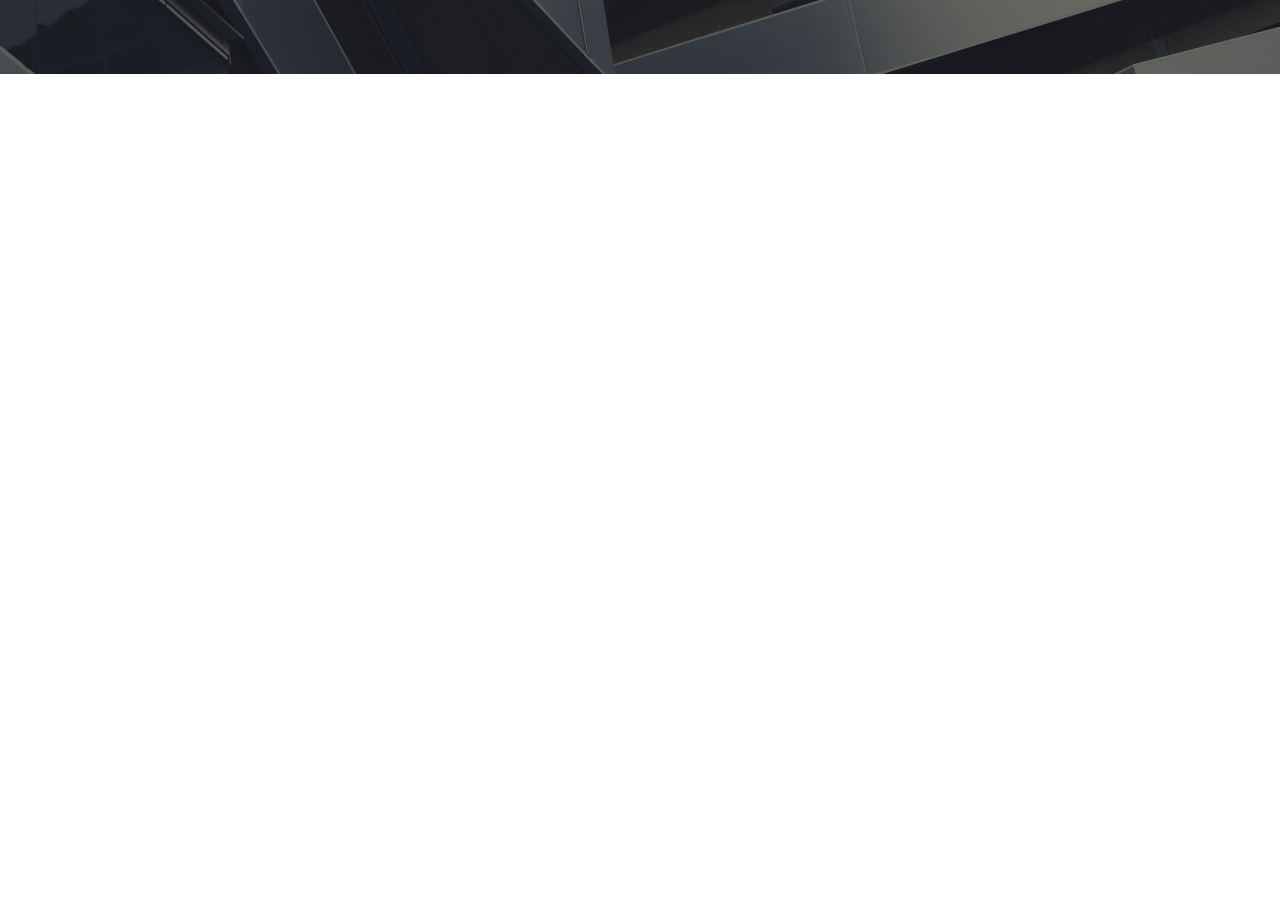
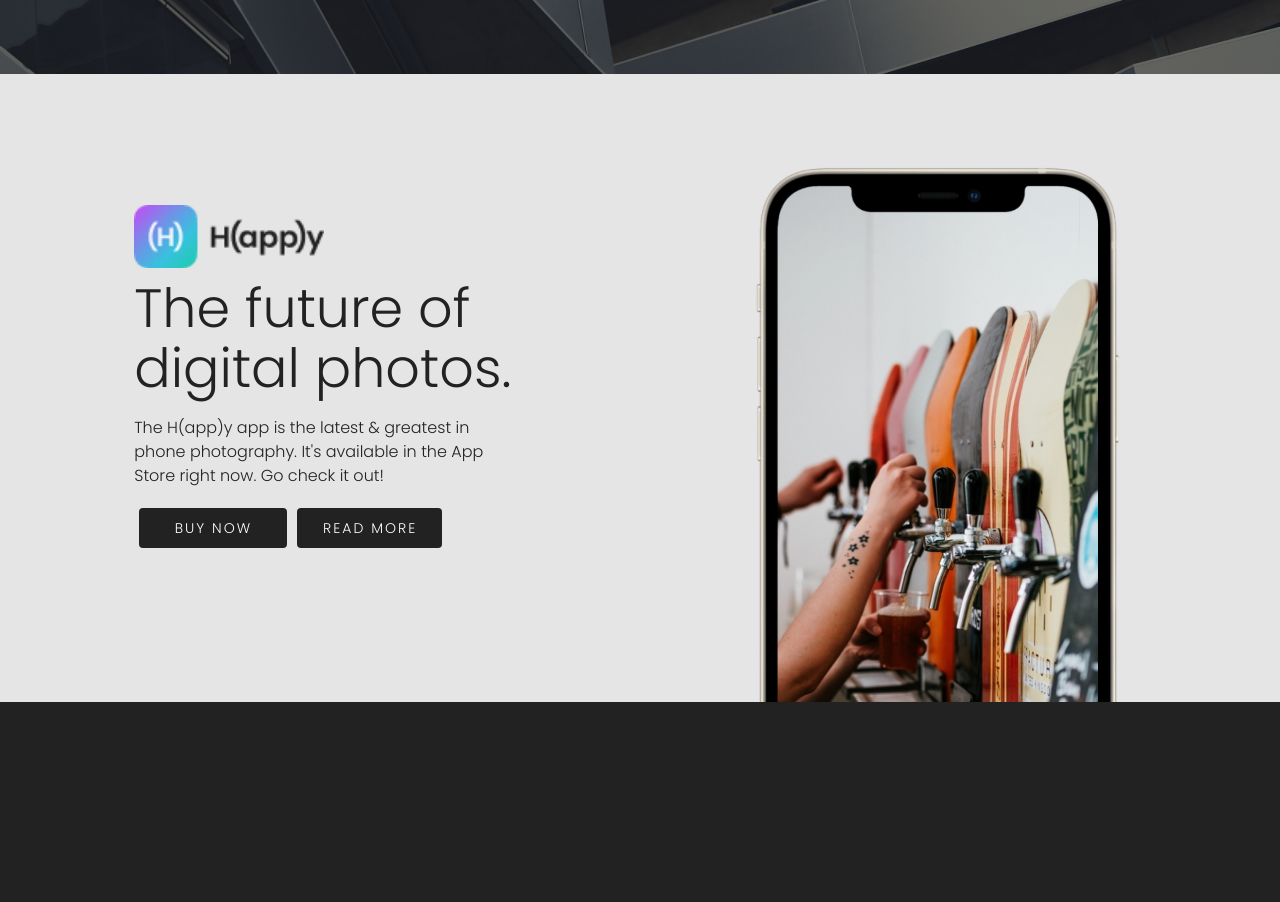
Before and after one commit to KamilyaMukhammedova/module-1.3-happy, a website built with webpack: page src/index.html in a window 1280 px wide. Shown: the part 452-1354 px from the top of the page. Before the commit the page ends 800 px from the top, so only its background shows below. Built offline with nearby package versions, Linux system fonts and the light colour scheme.

Commit message:
Future-block (adaptive styles)

```diff
--- a/src/index.html
+++ b/src/index.html
@@ -77,7 +77,7 @@
     <div class="timer-block">
         <div class="container">
             <div class="timer-block__text-lg">
-                big sale on lifetime plan
+                Big sale on lifetime plan
             </div>
             <div class="timer-block__text-md">
                 there is very little left
@@ -110,6 +110,42 @@
             </div>
         </div>
     </div>
+
+    <div class="future-block">
+        <div class="container">
+            <div class="future-block__inner-flex">
+                <div class="future-block__box1">
+                    <div class="logo-block future-block__logo-block">
+                        <img src="img/logo.png" alt="Happy logo" class="logo-block__img future-block__logo">
+                    </div>
+                    <h1 class="future-block__title">
+                        The future of digital photos.
+                    </h1>
+                    <p class="future-block__text">
+                        The H(app)y app is the latest & greatest in phone photography.
+                        It's available in the App Store right now. Go check it out!
+                    </p>
+                    <div class="future-block__btn-block-flex">
+                        <div class="dark-btn-block future-block__dark-btn-block">
+                            <button class="dark-btn-block__btn future-block__btn-buy">Buy now</button>
+                        </div>
+                        <div class="dark-btn-block future-block__dark-btn-block">
+                            <button class="dark-btn-block__btn future-block__btn-read">Read more</button>
+                        </div>
+                    </div>
+                </div>
+                <div class="future-block__box2">
+                    <div class="future-block__img-wrapper">
+                        <img src="img/phone.png" alt="Phone" class="future-block__img">
+                    </div>
+                </div>
+            </div>
+        </div>
+    </div>
+
+    <div class="phones-block">
+
+    </div>
 </main>
 </body>
 </html>
--- a/src/index.scss
+++ b/src/index.scss
@@ -1,11 +1,13 @@
 @import "lib/normalize.css";
 @import "style/var";
+@import "style/mixins";
 @import "style/generals";
 @import "style/fonts";
-@import "style/mixins";
 @import "style/header-block";
 @import "style/nav-block";
 @import "style/overlay";
 @import "style/dark-btn-block";
 @import "style/btn-icon";
 @import "style/timer-block";
+@import "style/future-block";
+@import "style/phones-block";
--- a/src/style/_dark-btn-block.scss
+++ b/src/style/_dark-btn-block.scss
@@ -9,7 +9,7 @@
     background-color: $blackColor;
     display: inline-block;
     border: transparent;
-    border-radius: 3px;
+    border-radius: 4px;
 
     &:hover {
       background-color: $darkGrey;
@@ -23,5 +23,17 @@
     &:focus {
       outline-color: $lightBlue;
     }
+
+    @include large {
+      font-size: 13px;
+    }
+
+    @include large {
+      font-size: 11px;
+    }
+
+    @include small {
+      font-size: 9px;
+    }
   }
 }
--- /dev/null
+++ b/src/style/_future-block.scss
@@ -0,0 +1,143 @@
+.future-block {
+  background-color: $hoverGrey;
+  padding-top: 6%;
+  position: relative;
+
+  @include small {
+    text-align: center;
+  }
+
+  &__inner-flex {
+    display: flex;
+    justify-content: space-between;
+
+    @include small {
+      display: block !important;
+    }
+  }
+
+  &__title {
+    font-size: 54px;
+    line-height: 60px;
+    font-weight: 300 !important;
+    margin-top: 4px;
+    margin-bottom: 18px;
+
+    @include large {
+      font-size: 49px;
+      line-height: 57px;
+    }
+
+    @include medium {
+      font-size: 44px;
+      line-height: 53px;
+    }
+
+    @include small {
+      font-size: 40px;
+      line-height: 51px;
+    }
+  }
+
+  &__logo {
+    width: 49%;
+
+    @include small {
+      width: 38%;
+    }
+  }
+
+  &__text {
+    line-height: 24px;
+    margin-top: 4px;
+    margin-bottom: 20px;
+  }
+
+  &__box1 {
+    width: 50%;
+    padding: 4.5% 10% 0 7.5%;
+
+    @include large {
+      padding: 4.5% 5% 10% 5.3%;
+    }
+
+    @include small {
+      width: 100%;
+      padding: 4.5% 2% 10% 2%;
+    }
+  }
+
+  &__box2 {
+    width: 50%;
+    text-align: center;
+    padding-top: 10px;
+
+    @include small {
+      display: none;
+    }
+  }
+
+  &__img-wrapper {
+    max-width: 376px;
+    margin: 0 auto;
+    height: 541px;
+    overflow-y: hidden;
+
+    @include large {
+      width: 280px;
+      height: 400px;
+      position: absolute;
+      bottom: 0;
+      left: 60%;
+    }
+
+    @include large {
+      width: 223px;
+      height: 324px;
+    }
+  }
+
+  &__img {
+    width: 100%;
+  }
+
+  &__btn-block-flex {
+    display: flex;
+    padding-left: 4.5px;
+
+    @include large {
+      padding-left: 0;
+    }
+
+    @include small {
+      width: 70%;
+      margin: 0 auto;
+      justify-content: center;
+    }
+  }
+
+  &__btn-buy {
+    padding: 11px 35px 11px 36px;
+    margin-right: 10px;
+
+    @include large {
+      padding: 11px 26px;
+    }
+
+    @include medium {
+      padding: 10px 20px;
+    }
+  }
+
+  &__btn-read {
+    padding: 11px 25px 11px 26px;
+
+    @include large {
+      padding: 11px 16px;
+    }
+
+    @include large {
+      padding: 10px 12px;
+    }
+  }
+}
--- a/src/style/_generals.scss
+++ b/src/style/_generals.scss
@@ -13,6 +13,10 @@ body {
   font-weight: 300;
   line-height: 22.4px;
   color: $blackColor;
+
+  @include medium {
+    font-size: 14px;
+  }
 }
 
 .container {
--- /dev/null
+++ b/src/style/_phones-block.scss
@@ -0,0 +1,4 @@
+.phones-block {
+  height: 200px;
+  background-color: $blackColor;
+}
--- a/src/style/_timer-block.scss
+++ b/src/style/_timer-block.scss
@@ -108,7 +108,7 @@
     }
 
     @include small {
-      text-align: right !important;
+      text-align: center !important;
     }
   }
 
```
Also changed, not shown: src/img/phone.png (added).
